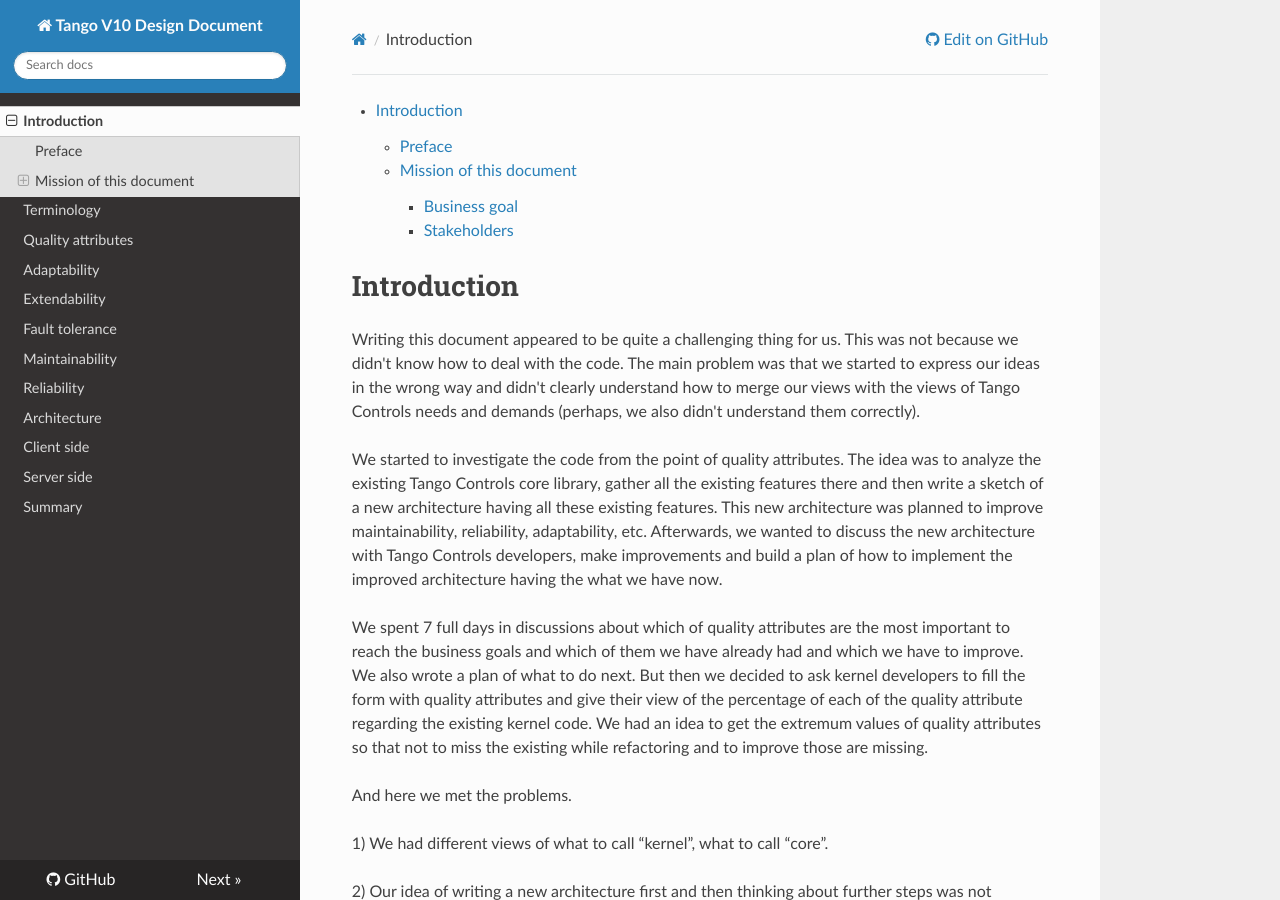
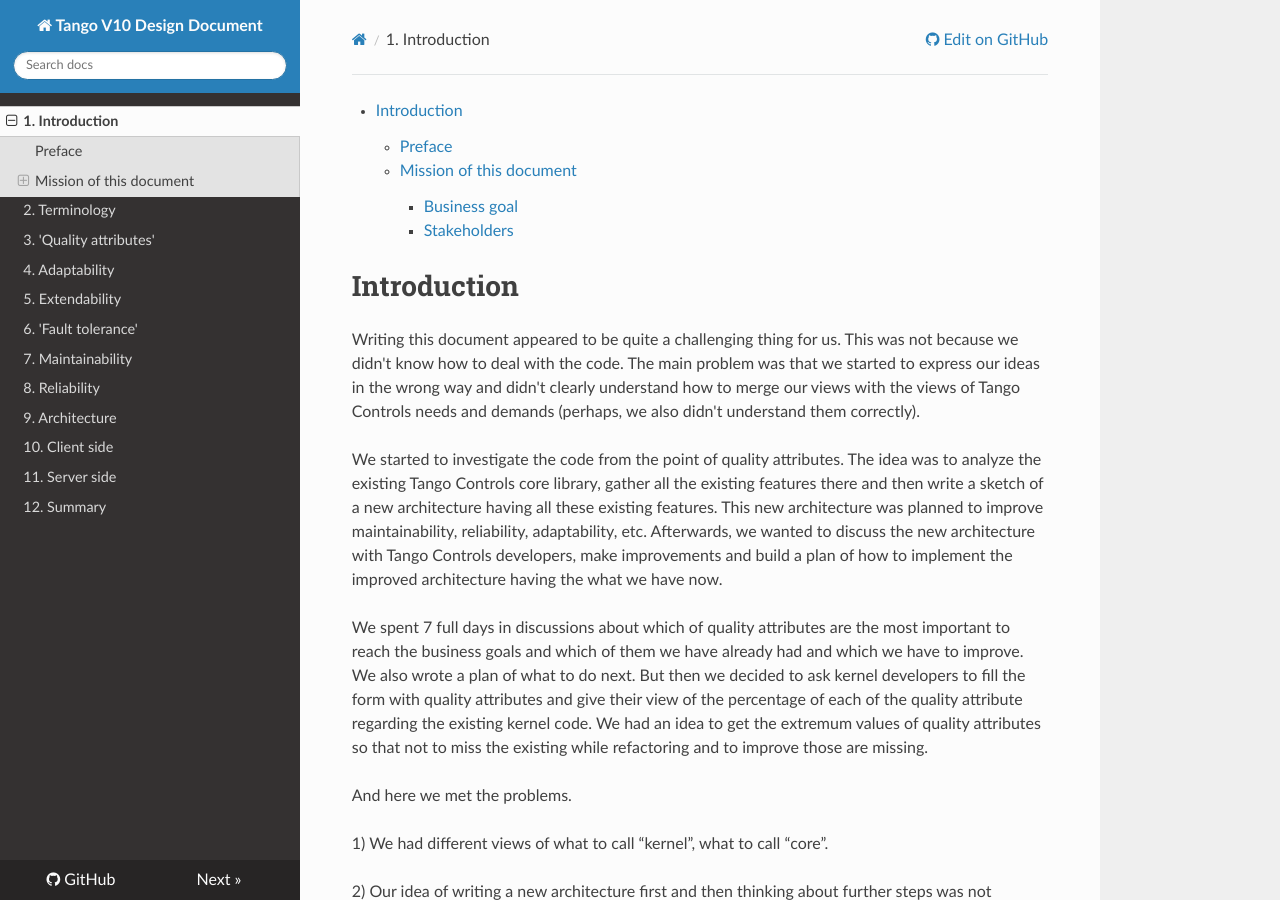
Before and after one commit to Ingvord/tango-v10-design-doc, an MkDocs documentation site: the page built from docs/index.md, in a window 1280 px wide and 900 px high. Built offline with MkDocs 1.6.1, drawn with Linux system fonts in a browser that asks for light colours; nearby versions of some CDN libraries.

Commit message:
progress

```diff
--- a/mkdocs.yml
+++ b/mkdocs.yml
@@ -5,15 +5,15 @@ theme: readthedocs
 #theme_dir: 'docs/_theme/tango-cs'
 
 nav:
-- Introduction: 'index.md'
-- Terminology: 'terminology.md'
-- 'Quality attributes': 'quality_attributes.md'
-- Adaptability: 'adaptability.md'
-- Extendability: 'extendability.md'
-- 'Fault tolerance': 'fault_tolerance.md'
-- Maintainability: 'maintainability.md'
-- Reliability: 'reliability.md'
-- Architecture: 'architecture.md'
-- Client side: 'client.md'
-- Server side: 'server.md'
-- Summary: 'summary.md'
+- 1. Introduction: 'index.md'
+- 2. Terminology: 'terminology.md'
+- 3. 'Quality attributes': 'quality_attributes.md'
+- 4. Adaptability: 'adaptability.md'
+- 5. Extendability: 'extendability.md'
+- 6. 'Fault tolerance': 'fault_tolerance.md'
+- 7. Maintainability: 'maintainability.md'
+- 8. Reliability: 'reliability.md'
+- 9. Architecture: 'architecture.md'
+- 10. Client side: 'client.md'
+- 11. Server side: 'server.md'
+- 12. Summary: 'summary.md'
```
